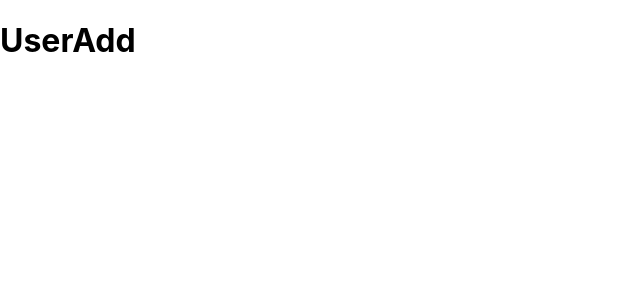
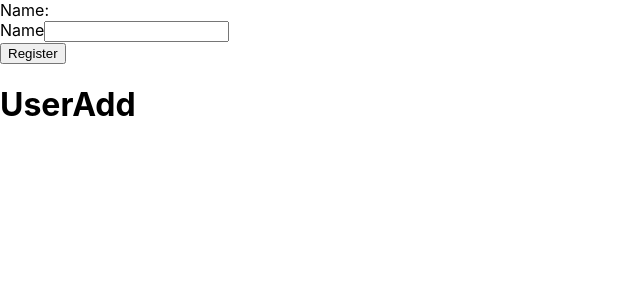
Before and after one commit to taitamfc/C1022M5, a React (Create React App) app: page /users/create in a window 1280 px wide. Shown: the top 300 px of the page, without its empty margins (0-640 px from the left). Built offline with nearby package versions, Linux system fonts and the light colour scheme.

Commit message:
feature-UserAdd2

```diff
--- a/package.json
+++ b/package.json
@@ -7,11 +7,13 @@
     "@testing-library/react": "^13.4.0",
     "@testing-library/user-event": "^13.5.0",
     "axios": "^1.3.5",
+    "formik": "^2.2.9",
     "react": "^18.2.0",
     "react-dom": "^18.2.0",
     "react-router-dom": "^6.10.0",
     "react-scripts": "5.0.1",
-    "web-vitals": "^2.1.4"
+    "web-vitals": "^2.1.4",
+    "yup": "^1.0.2"
   },
   "scripts": {
     "start": "react-scripts start",
--- a/src/pages/UserAdd.js
+++ b/src/pages/UserAdd.js
@@ -1,11 +1,68 @@
-import React from 'react';
+import React, { useState } from 'react';
+import { Formik, Form, Field } from "formik";
+import { useNavigate } from "react-router-dom";
+
+import * as Yup from "yup";
+import UserModel from '../models/UserModel';
+
+const rules = Yup.object().shape({
+  name: Yup.string().required('Truong yeu cau').min(3, 'Toi thieu 3 ky tu').max(255, 'Toi da 255'),
+});
+
+
 
 function UserAdd(props) {
-    return (
-        <div>
-          <h1> UserAdd</h1>
-        </div>
-    );
+  const navigate = useNavigate();
+
+  const [formData, setFormData] = useState({
+    name: ''
+  })
+  const [users, setUsers] = useState([]);
+  const [formErrors, setFormErrors] = useState([]);
+
+  const handleChange = (event) => {
+    setFormData(
+      {
+        ...formData,
+        [event.target.name]: event.target.value
+      }
+    )
+  }
+  const handleSubmit = (values) => {
+
+    UserModel.store(values)
+      .then((res) => {
+        navigate("/");
+      })
+      .catch((err) => {
+        throw err;
+      });
+
+    // Làm rỗng formik
+  }
+
+  return (
+    <div>
+      Name: {formData.name} <br />
+      <Formik
+        initialValues={formData}
+        validationSchema={rules}
+        onSubmit={(values) => handleSubmit(values)}
+      >
+        {({ errors, touched }) => (<Form>
+          Name
+          <Field name="name" /> <br />
+          {errors.name && touched.name ? (
+            <div>{errors.name}</div>
+          ) : null}
+          <button > Register </button>
+        </Form>
+
+        )}
+      </Formik>
+      <h1> UserAdd</h1>
+    </div>
+  );
 }
 
 export default UserAdd;
```
Also changed, not shown: 1 other file (tests, documents, lock files or other folders).
